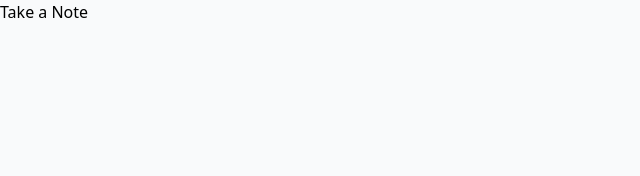
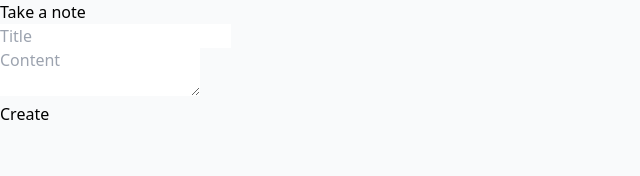
Before and after one commit to jgrdnr/spark-jessica, a Vue app: page /create-note in a window 1280 px wide. Shown: the top 176 px of the page, without its empty margins (0-640 px from the left). Built offline with nearby package versions, Linux system fonts and the light colour scheme.

Commit message:
Setup create form

```diff
--- a/src/views/CreateNote.vue
+++ b/src/views/CreateNote.vue
@@ -1,6 +1,19 @@
 <template>
   <div>
-    <h1>Take a Note</h1>
+    <h1>Take a note</h1>
+    <form>
+      <div>
+        <label for="title" class="sr-only">Title</label>
+        <input type="text" name="title" placeholder="Title" />
+      </div>
+      <div>
+        <label for="content" class="sr-only">Content</label>
+        <textarea placeholder="Content" />
+      </div>
+      <div>
+        <button type="submit">Create</button>
+      </div>
+    </form>
   </div>
 </template>
 
```
